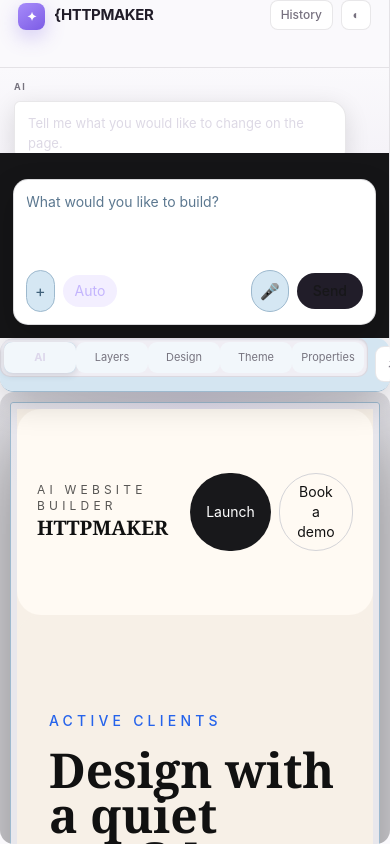
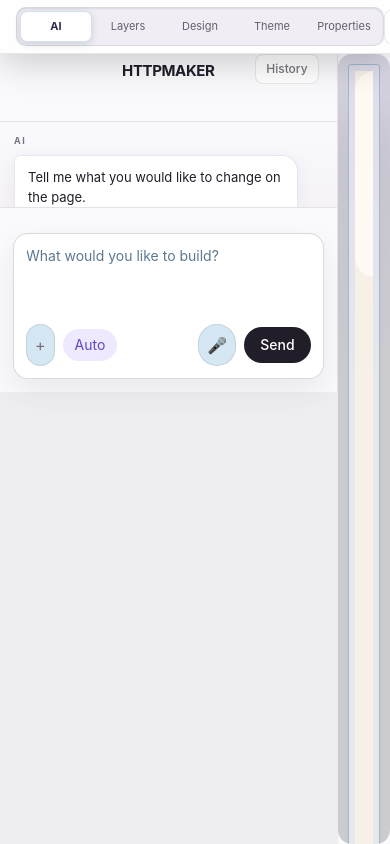
Before and after one commit to plavovic/httpmaker, a Next.js app: page /editor in a window 390 px wide. Built offline with nearby package versions, Linux system fonts and the light colour scheme.

Commit message:
added chat features, redesigned buttons and fixed bugs with dark/light mode

```diff
--- a/app/editor/page.tsx
+++ b/app/editor/page.tsx
@@ -41,6 +41,17 @@
     localStorage.setItem(WEBSITE_STORAGE_KEY, JSON.stringify(websiteJSON));
     localStorage.setItem(EDITOR_THEME_STORAGE_KEY, colorMode);
   }, [colorMode, storageReady, websiteJSON]);
+
+  useEffect(() => {
+    if (editorTab === "ai") return;
+    const dismissPanel = (event: PointerEvent) => {
+      const target = event.target as Element | null;
+      if (target?.closest(".editor-control-drawer, .editor-tabs")) return;
+      setEditorTab("ai");
+    };
+    document.addEventListener("pointerdown", dismissPanel);
+    return () => document.removeEventListener("pointerdown", dismissPanel);
+  }, [editorTab]);
 
   useEffect(() => {
     const viewport = viewportRef.current;
@@ -127,11 +138,12 @@
   if (!storageReady) return <main data-theme="light" className="ide-shell h-screen" aria-label="Loading editor" />;
 
   return (
-    <main data-theme={colorMode} className="ide-shell studio-shell flex h-screen min-h-0 flex-col overflow-hidden lg:flex-row">
-      <EditorSidebar colorMode={colorMode} onToggleColorMode={() => setColorMode((mode) => mode === "dark" ? "light" : "dark")} messages={messages} history={history} isProcessing={isProcessing} prompt={prompt} onPromptChange={setPrompt} autoMode={autoMode} onToggleAutoMode={() => setAutoMode((value) => !value)} onSubmit={handleSend} />
-      <section className="ide-workspace flex-1 min-h-0 overflow-hidden">
+    <main data-theme={colorMode} className="ide-shell studio-shell flex h-screen min-h-0 flex-col overflow-hidden">
+      <EditorToolbar colorMode={colorMode} onToggleColorMode={() => setColorMode((mode) => mode === "dark" ? "light" : "dark")} viewMode={viewMode} onViewModeChange={setViewMode} onOpenPreview={openPreview} editorTab={editorTab} onEditorTabChange={setEditorTab} device={device} onDeviceChange={setDevice} />
+      <div className="studio-body flex min-h-0 flex-1">
+        <EditorSidebar messages={messages} history={history} isProcessing={isProcessing} prompt={prompt} onPromptChange={setPrompt} autoMode={autoMode} onToggleAutoMode={() => setAutoMode((value) => !value)} onSubmit={handleSend} />
+        <section className="ide-workspace flex-1 min-h-0 overflow-hidden">
         <div className="flex h-full flex-col">
-          <EditorToolbar viewMode={viewMode} onViewModeChange={setViewMode} onOpenPreview={openPreview} editorTab={editorTab} onEditorTabChange={setEditorTab} device={device} onDeviceChange={setDevice} />
           <div ref={viewportRef} className="editor-viewport studio-viewport flex-1 min-h-0 overflow-auto cursor-grab">
             <PreviewDashboard visible={viewMode === "dashboard"} website={websiteJSON} aiActions={history.length} onWebsiteChange={setWebsiteJSON} />
             {editorTab==="design"&&<aside className="editor-control-drawer"><DesignPresetPanel website={websiteJSON} onChange={setWebsiteJSON}/></aside>}
@@ -141,7 +153,8 @@
             {viewMode!=="dashboard"&&<div className="device-canvas" style={{width:device==="desktop"?"100%":device==="tablet"?"768px":"390px"}}><WebsiteRenderer website={websiteJSON} renderMode={viewMode==="edit"?"edit":"preview"} selection={selection} onSelectionChange={setSelection} onUpdateElement={updateElement} onUpdateElementStyle={updateElementStyle} onUpdateElementLink={updateElementLink} onRemoveSection={removeSection} onDuplicateSection={duplicateSection} onChangeVariant={changeVariant} onMoveSection={moveSection} /></div>}
           </div>
         </div>
-      </section>
+        </section>
+      </div>
     </main>
   );
 }
--- a/app/globals.css
+++ b/app/globals.css
@@ -51,7 +51,7 @@
 .activity-item.active::before { content: ""; position: absolute; inset: 0 auto 0 0; width: 2px; background: var(--vscode-blue); }
 .activity-spacer { flex: 1; }
 
-.ide-sidebar { flex: 0 0 auto; min-width: 240px; min-height: 0; background: var(--vscode-sidebar) !important; border-color: var(--vscode-border) !important; }
+.ide-sidebar { flex: 0 0 auto; min-width: 320px; min-height: 0; background: var(--vscode-sidebar) !important; border-color: var(--vscode-border) !important; }
 .sidebar-resizer { position: absolute; z-index: 50; inset: 0 -4px 0 auto; width: 8px; cursor: col-resize; touch-action: none; }
 .sidebar-resizer:hover, .sidebar-resizer.active { background: var(--vscode-blue); opacity: .65; }
 .ide-sidebar > div { border-color: var(--vscode-border) !important; background: transparent !important; }
@@ -443,7 +443,7 @@
 .studio-shell .ide-sidebar { border-right: 1px solid var(--studio-line) !important; background: #151517 !important; }
 .studio-shell .ide-sidebar > div:first-child { min-height: 68px; padding: 0 18px !important; border-bottom: 1px solid var(--studio-line) !important; }
 .studio-shell .brand-title { color: var(--studio-text) !important; font-size: 15px !important; font-weight: 750; letter-spacing: -.025em; }
-.studio-shell .brand-title::before { content: "✦"; display: inline-grid; place-items: center; width: 27px; height: 27px; margin-right: 9px; border-radius: 8px; background: linear-gradient(145deg,var(--studio-accent),var(--studio-accent-2)); color: #fff; font-size: 12px; box-shadow: 0 7px 20px rgba(124,92,229,.3); vertical-align: -1px; }
+.studio-shell .ai-chat-header .brand-title { position: absolute; left: 50%; top: 50%; transform: translate(-50%,-42%); }
 .studio-shell .history-toggle,.studio-shell .theme-toggle { height: 30px; border: 1px solid var(--studio-line) !important; border-radius: 8px !important; padding: 0 10px; background: var(--studio-raised) !important; color: var(--studio-muted) !important; }
 .studio-shell .theme-toggle { width: 30px; padding: 0; }
 .studio-shell .chat-thread { padding: 20px 16px !important; background: linear-gradient(180deg,#151517,#18181b) !important; }
@@ -463,6 +463,9 @@
 .studio-toolbar { position: relative; z-index: 40; display: grid; grid-template-columns: minmax(190px,1fr) auto minmax(370px,1fr); align-items: center; min-height: 68px !important; padding: 0 16px !important; border: 0 !important; border-bottom: 1px solid var(--studio-line) !important; background: rgba(21,21,23,.94) !important; backdrop-filter: blur(20px); box-shadow: 0 10px 35px rgba(0,0,0,.18) !important; }
 .studio-project { display: flex; align-items: center; gap: 10px; min-width: 0; }
 .studio-project-mark { display: grid; place-items: center; width: 32px; height: 32px; border: 1px solid var(--studio-line-strong); border-radius: 9px; background: linear-gradient(145deg,#29272f,#1e1d22); color: #c4b5fd; font-size: 13px; font-weight: 800; }
+.studio-project-divider { width: 1px; height: 25px; margin-left: 3px; background: var(--studio-line-strong); box-shadow: 1px 0 rgba(255,255,255,.025); }
+.studio-toolbar .studio-theme-toggle { display: grid; place-items: center; width: 34px; min-width: 34px; min-height: 34px; padding: 0; border: 1px solid var(--studio-line) !important; border-radius: 9px !important; background: var(--studio-raised) !important; color: var(--studio-muted); font-size: 15px; }
+.studio-toolbar .studio-theme-toggle:hover { color: var(--studio-text) !important; background: var(--studio-hover) !important; }
 .studio-project-path { overflow: hidden; color: var(--studio-text); font-size: 12px; font-weight: 600; text-overflow: ellipsis; white-space: nowrap; }
 .studio-project-path span,.studio-project-path b { margin-right: 6px; color: var(--studio-muted); font-weight: 450; }
 .studio-save-state { display: flex; align-items: center; gap: 5px; margin-top: 3px; color: #77747f; font-size: 10px; }
@@ -499,6 +502,98 @@
 .studio-shell[data-theme="light"] .studio-device-switch,.studio-shell[data-theme="light"] .studio-view-switch,.studio-shell[data-theme="light"] .editor-tabs { background:#f0eef4; }
 .studio-shell[data-theme="light"] .studio-viewport { background-color:#e8e7ec !important; background-image:radial-gradient(rgba(33,29,41,.11) .65px,transparent .65px),radial-gradient(circle at 50% 0,rgba(124,92,229,.08),transparent 42%) !important; }
 
+/* Light studio surfaces must not inherit the legacy dark editor chrome. */
+.studio-body { min-width: 0; }
+.studio-shell[data-theme="light"] .ide-sidebar { border-color: var(--studio-line) !important; }
+.studio-shell[data-theme="light"] .ide-sidebar > div { border-color: var(--studio-line) !important; }
+.studio-shell[data-theme="light"] .ide-sidebar > div:has(.chat-composer) { background: #faf9fc !important; border-color: var(--studio-line) !important; }
+.studio-shell[data-theme="light"] .chat-composer {
+  border-color: var(--studio-line-strong) !important;
+  box-shadow: 0 12px 28px rgba(43,35,59,.08), inset 0 1px rgba(255,255,255,.9) !important;
+}
+.studio-shell[data-theme="light"] .chat-composer:focus-within { border-color: rgba(124,92,229,.55) !important; box-shadow: 0 0 0 3px rgba(124,92,229,.09),0 12px 28px rgba(43,35,59,.08) !important; }
+.studio-shell[data-theme="light"] .chat-message > p { border-color: var(--studio-line) !important; color: var(--studio-text) !important; box-shadow: 0 5px 18px rgba(43,35,59,.06); }
+.studio-shell[data-theme="light"] .chat-message-user > p { border-color: rgba(124,92,229,.24) !important; background: #f0ebff !important; }
+.studio-shell[data-theme="light"] .history-toggle,
+.studio-shell[data-theme="light"] .theme-toggle,
+.studio-shell[data-theme="light"] .composer-icon { border-color: var(--studio-line) !important; background: #fff !important; color: var(--studio-muted) !important; }
+.studio-shell[data-theme="light"] .auto-mode-toggle { background: #eee9ff !important; color: #6345c4 !important; }
+.studio-shell[data-theme="light"] .chat-composer button[type="submit"] { border-color: #211d29 !important; background: #211d29 !important; color: #fff !important; }
+.studio-shell[data-theme="light"] .history-drawer { background: #fff !important; color: var(--studio-text); box-shadow: 18px 0 45px rgba(43,35,59,.14); }
+.studio-shell[data-theme="light"] .history-drawer > div:first-child,
+.studio-shell[data-theme="light"] .history-drawer > p { border-color: var(--studio-line) !important; background: #fff !important; }
+.studio-shell[data-theme="light"] .history-drawer > div:nth-child(2) { background: #fff !important; }
+.studio-shell[data-theme="light"] .history-prompt { color: var(--studio-text); }
+.studio-shell[data-theme="light"] .history-prompt:hover { border-color: rgba(124,92,229,.2) !important; background: #f5f2fb !important; color: #4f36a8 !important; }
+.studio-shell[data-theme="light"] .studio-project-mark { border-color: var(--studio-line); background: linear-gradient(145deg,#fff,#f0edf6); color: #6d4fd0; box-shadow: 0 3px 12px rgba(43,35,59,.08); }
+.studio-shell[data-theme="light"] .studio-theme-toggle { border-color: var(--studio-line) !important; background: #fff !important; color: #5f5669; box-shadow: 0 2px 8px rgba(43,35,59,.08); }
+
+/* Light-mode navigation and editor menus. */
+.studio-shell[data-theme="light"] .editor-tabs-option span { color: #655f6d; }
+.studio-shell[data-theme="light"] .editor-tabs-option:hover span { color: #2b2632; }
+.studio-shell[data-theme="light"] .editor-tabs-option input:checked + span { color: #33284d; }
+.studio-shell[data-theme="light"] .studio-toolbar .studio-device-switch button,
+.studio-shell[data-theme="light"] .studio-toolbar .studio-view-switch button { color: #655f6d; }
+.studio-shell[data-theme="light"] .studio-toolbar .studio-device-switch button:hover,
+.studio-shell[data-theme="light"] .studio-toolbar .studio-view-switch button:hover { color: #2b2632 !important; }
+.studio-shell[data-theme="light"] .studio-toolbar .studio-device-switch button.selected,
+.studio-shell[data-theme="light"] .studio-toolbar .studio-view-switch button.selected { background: #fff !important; color: #6044bd !important; box-shadow: 0 2px 7px rgba(43,35,59,.12); }
+.studio-shell[data-theme="light"] .editor-control-drawer {
+  border-color: var(--studio-line-strong) !important;
+  background: rgba(255,255,255,.98) !important;
+  color: #2b2632 !important;
+  box-shadow: 0 24px 60px rgba(43,35,59,.16);
+}
+.studio-shell[data-theme="light"] .editor-control-drawer h2,
+.studio-shell[data-theme="light"] .editor-control-drawer h3,
+.studio-shell[data-theme="light"] .editor-control-drawer label,
+.studio-shell[data-theme="light"] .editor-control-drawer p { color: #2b2632; }
+.studio-shell[data-theme="light"] .editor-panel > p { color: #6f6877; }
+.studio-shell[data-theme="light"] .editor-panel h3 { color: #6044bd; }
+.studio-shell[data-theme="light"] .editor-control-drawer button {
+  border-color: #d8d2df;
+  background: #fff;
+  color: #332e3a;
+}
+.studio-shell[data-theme="light"] .editor-control-drawer button:hover { border-color: #9b87d8; background: #f4f0ff; color: #4f36a8; }
+.studio-shell[data-theme="light"] .editor-panel input:not([type="color"]),
+.studio-shell[data-theme="light"] .editor-panel select,
+.studio-shell[data-theme="light"] .editor-control-drawer > div:not(.editor-panel) input {
+  border-color: #d8d2df;
+  background: #faf9fc;
+  color: #2b2632;
+}
+.studio-shell[data-theme="light"] .editor-panel select option { background: #fff; color: #2b2632; }
+.studio-shell[data-theme="light"] .preset-card { border-color: #ded9e5; background: #fff; color: #2b2632; }
+.studio-shell[data-theme="light"] .preset-card.selected { border-color: #7659cf; box-shadow: 0 0 0 1px rgba(118,89,207,.2),0 12px 28px rgba(43,35,59,.1); }
+.studio-shell[data-theme="light"] .preset-dialog { border-color: #d8d2df; background: #fff; color: #2b2632; box-shadow: 0 24px 70px rgba(43,35,59,.2); }
+
+/* Edit-mode controls follow the editor theme, independently of the website colors. */
+.studio-shell[data-theme="light"] .section-floating-controls {
+  border-color: #d8d2df;
+  background: rgba(255,255,255,.98);
+  color: #2b2632;
+  box-shadow: 0 12px 30px rgba(43,35,59,.14);
+}
+.studio-shell[data-theme="light"] .section-floating-controls button { border: 1px solid transparent; background: transparent; color: #403949; }
+.studio-shell[data-theme="light"] .section-floating-controls button:hover { border-color: #c9bee8; background: #f2edff; color: #5138a7; }
+.studio-shell[data-theme="light"] .section-floating-controls button:last-child:hover { border-color: #efb8bd; background: #fff0f1; color: #b42330; }
+.studio-shell[data-theme="light"] .section-drag-handle { color: #756d7e; }
+.studio-shell[data-theme="light"] .element-toolbar,
+.studio-shell[data-theme="light"] .element-toolbar-light,
+.studio-shell[data-theme="light"] .element-toolbar-dark {
+  border-color: #cec7d8;
+  background: #fff;
+  color: #2b2632;
+  box-shadow: 0 16px 42px rgba(43,35,59,.18);
+}
+.studio-shell[data-theme="light"] .element-toolbar button,
+.studio-shell[data-theme="light"] .element-toolbar select,
+.studio-shell[data-theme="light"] .element-toolbar input { border-color: #d8d2df; background: #faf9fc; color: #2b2632; }
+.studio-shell[data-theme="light"] .element-toolbar button:hover,
+.studio-shell[data-theme="light"] .element-toolbar button.active { border-color: #917bd0; background: #eee9ff; color: #5138a7; }
+.studio-shell[data-theme="light"] .element-toolbar select option { background: #fff; color: #2b2632; }
+
 @media(max-width:1280px){.studio-toolbar{grid-template-columns:auto 1fr auto}.studio-project>div:last-child{display:none}.studio-panel-nav{justify-self:start;margin-left:10px}.studio-view-switch{display:none}}
 @media(max-width:900px){.studio-toolbar{display:flex;overflow-x:auto}.studio-project{display:none}.studio-panel-nav{margin:0}.studio-actions{margin-left:auto}.studio-shell .editor-tabs{min-width:360px}.studio-viewport{padding:20px!important}}
 @media(max-width:680px){.studio-toolbar{min-height:54px!important}.studio-shell .editor-tabs{min-width:340px}.studio-actions{padding-right:8px}.studio-publish-button span,.studio-device-switch{display:none}.studio-viewport{padding:10px!important}}
--- a/components/editor/EditorSidebar.tsx
+++ b/components/editor/EditorSidebar.tsx
@@ -1,11 +1,10 @@
 import { useState, type FormEvent, type PointerEvent } from "react";
 import AiPromptPanel from "@/components/editor/AiPromptPanel";
-import type { ColorMode } from "@/types/website";
 
 export type ChatMessage = { id: string; role: "user" | "assistant"; text: string };
 export type PromptHistoryItem = { id: string; prompt: string; createdAt: string };
 
-type EditorSidebarProps = { colorMode: ColorMode; onToggleColorMode: () => void; messages: ChatMessage[]; history: PromptHistoryItem[]; isProcessing: boolean; prompt: string; onPromptChange: (value: string) => void; autoMode: boolean; onToggleAutoMode: () => void; onSubmit: (event: FormEvent) => void };
+type EditorSidebarProps = { messages: ChatMessage[]; history: PromptHistoryItem[]; isProcessing: boolean; prompt: string; onPromptChange: (value: string) => void; autoMode: boolean; onToggleAutoMode: () => void; onSubmit: (event: FormEvent) => void };
 
 const dateLabel = (isoDate: string) => {
   const date = new Date(isoDate);
@@ -18,9 +17,9 @@
 
 export default function EditorSidebar(props: EditorSidebarProps) {
   const [historyOpen, setHistoryOpen] = useState(false);
-  const [width, setWidth] = useState(322);
+  const [width, setWidth] = useState(340);
   const [resizing, setResizing] = useState(false);
-  const resize = (event: PointerEvent<HTMLDivElement>) => { if (event.currentTarget.hasPointerCapture(event.pointerId)) setWidth(Math.max(240, Math.min(event.clientX, window.innerWidth / 3))); };
+  const resize = (event: PointerEvent<HTMLDivElement>) => { if (event.currentTarget.hasPointerCapture(event.pointerId)) setWidth(Math.max(320, Math.min(event.clientX, window.innerWidth / 3))); };
   const groupedHistory = props.history.reduce<Record<string, PromptHistoryItem[]>>((groups, item) => {
     const label = dateLabel(item.createdAt);
     groups[label] = [...(groups[label] ?? []), item];
@@ -28,7 +27,7 @@
   }, {});
 
   return <aside className="ide-sidebar relative flex w-full flex-col border-r border-zinc-200 bg-[#fcfbf7]" style={{ width, maxWidth: "33.333vw" }}>
-    <div className="border-b border-zinc-200 p-5"><div className="flex items-center justify-between"><h2 className="brand-title text-xl font-semibold text-zinc-900">&#123;HTTPMAKER</h2><div className="flex items-center gap-2"><button type="button" onClick={() => setHistoryOpen((open) => !open)} className="history-toggle rounded-full border px-3 py-1 text-xs font-medium" aria-expanded={historyOpen}>History</button><button type="button" onClick={props.onToggleColorMode} className="theme-toggle rounded-full border px-3 py-1 text-xs font-medium" aria-label={`Switch to ${props.colorMode === "dark" ? "light" : "dark"} mode`}>{props.colorMode === "dark" ? "☼" : "◐"}</button></div></div></div>
+    <div className="ai-chat-header border-b border-zinc-200 p-5"><div className="relative flex items-center justify-end"><h2 className="brand-title text-xl font-semibold text-zinc-900">HTTPMAKER</h2><button type="button" onClick={() => setHistoryOpen((open) => !open)} className="history-toggle rounded-full border px-3 py-1 text-xs font-medium" aria-expanded={historyOpen}>History</button></div></div>
     <div className="chat-thread flex-1 overflow-y-auto p-4"><div className="space-y-4">{props.messages.map((message) => <div key={message.id} className={`chat-message chat-message-${message.role}`}><span>{message.role === "assistant" ? "AI" : "You"}</span><p>{message.text}</p></div>)}{props.isProcessing && <div className="chat-message chat-message-assistant"><span>AI</span><p className="animate-pulse">Thinking…</p></div>}</div></div>
     <AiPromptPanel suggestions={[]} prompt={props.prompt} onPromptChange={props.onPromptChange} autoMode={props.autoMode} onToggleAutoMode={props.onToggleAutoMode} onSubmit={props.onSubmit} isProcessing={props.isProcessing} />
     {historyOpen && <div className="history-drawer absolute inset-0 z-30 flex flex-col"><div className="flex items-center justify-between border-b p-4"><div><p className="text-xs uppercase tracking-widest">Conversations</p><h3 className="font-semibold">Prompt history</h3></div><button type="button" onClick={() => setHistoryOpen(false)} aria-label="Close history">×</button></div><div className="flex-1 overflow-y-auto p-3">{props.history.length === 0 && <p className="p-3 text-sm">Your sent prompts will appear here.</p>}{Object.entries(groupedHistory).map(([label, items]) => <section key={label} className="mb-5"><h4 className="mb-2 px-2 text-[10px] uppercase tracking-[0.2em]">{label}</h4><div className="space-y-1">{items.map((item) => <button type="button" key={item.id} className="history-prompt w-full p-3 text-left text-sm" onClick={() => { props.onPromptChange(item.prompt); setHistoryOpen(false); }}>{item.prompt}</button>)}</div></section>)}</div><p className="border-t p-3 text-xs">Selecting a prompt copies it into chat. It will not be sent.</p></div>}
--- a/components/editor/EditorToolbar.tsx
+++ b/components/editor/EditorToolbar.tsx
@@ -1,14 +1,14 @@
 import EditorTabs from "@/components/editor/EditorTabs";
-import type { ViewMode } from "@/types/website";
+import type { ColorMode, ViewMode } from "@/types/website";
 
 export type EditorTab = "ai" | "layers" | "design" | "theme" | "properties";
 export type DeviceMode = "desktop" | "tablet" | "mobile";
 
-type Props = { viewMode: ViewMode; onViewModeChange: (mode: ViewMode) => void; onOpenPreview: () => void; editorTab: EditorTab; onEditorTabChange: (tab: EditorTab) => void; device: DeviceMode; onDeviceChange: (device: DeviceMode) => void };
+type Props = { colorMode: ColorMode; onToggleColorMode: () => void; viewMode: ViewMode; onViewModeChange: (mode: ViewMode) => void; onOpenPreview: () => void; editorTab: EditorTab; onEditorTabChange: (tab: EditorTab) => void; device: DeviceMode; onDeviceChange: (device: DeviceMode) => void };
 
 export default function EditorToolbar(props: Props) {
   return <header className="studio-toolbar">
-    <div className="studio-project"><div className="studio-project-mark">H</div><div><div className="studio-project-path"><span>Projects</span><b>/</b> Untitled site</div><div className="studio-save-state"><i /> All changes saved</div></div></div>
+    <div className="studio-project"><div className="studio-project-mark">H</div><div><div className="studio-project-path"><span>Projects</span><b>/</b> Untitled site</div><div className="studio-save-state"><i /> All changes saved</div></div><span className="studio-project-divider" aria-hidden="true" /><button type="button" onClick={props.onToggleColorMode} className="studio-theme-toggle" aria-label={`Switch to ${props.colorMode === "dark" ? "light" : "dark"} mode`} title={`Switch to ${props.colorMode === "dark" ? "light" : "dark"} mode`}>{props.colorMode === "dark" ? "☀" : "◐"}</button></div>
     <div className="studio-panel-nav"><EditorTabs value={props.editorTab} onChange={props.onEditorTabChange} /></div>
     <div className="studio-actions">
       <div className="studio-device-switch" aria-label="Preview device">{(["desktop", "tablet", "mobile"] as DeviceMode[]).map((device) => <button type="button" key={device} title={`${device} preview`} aria-label={`${device} preview`} className={props.device === device ? "selected" : ""} onClick={() => props.onDeviceChange(device)}><span className={`device-icon device-icon-${device}`} /></button>)}</div>
```
